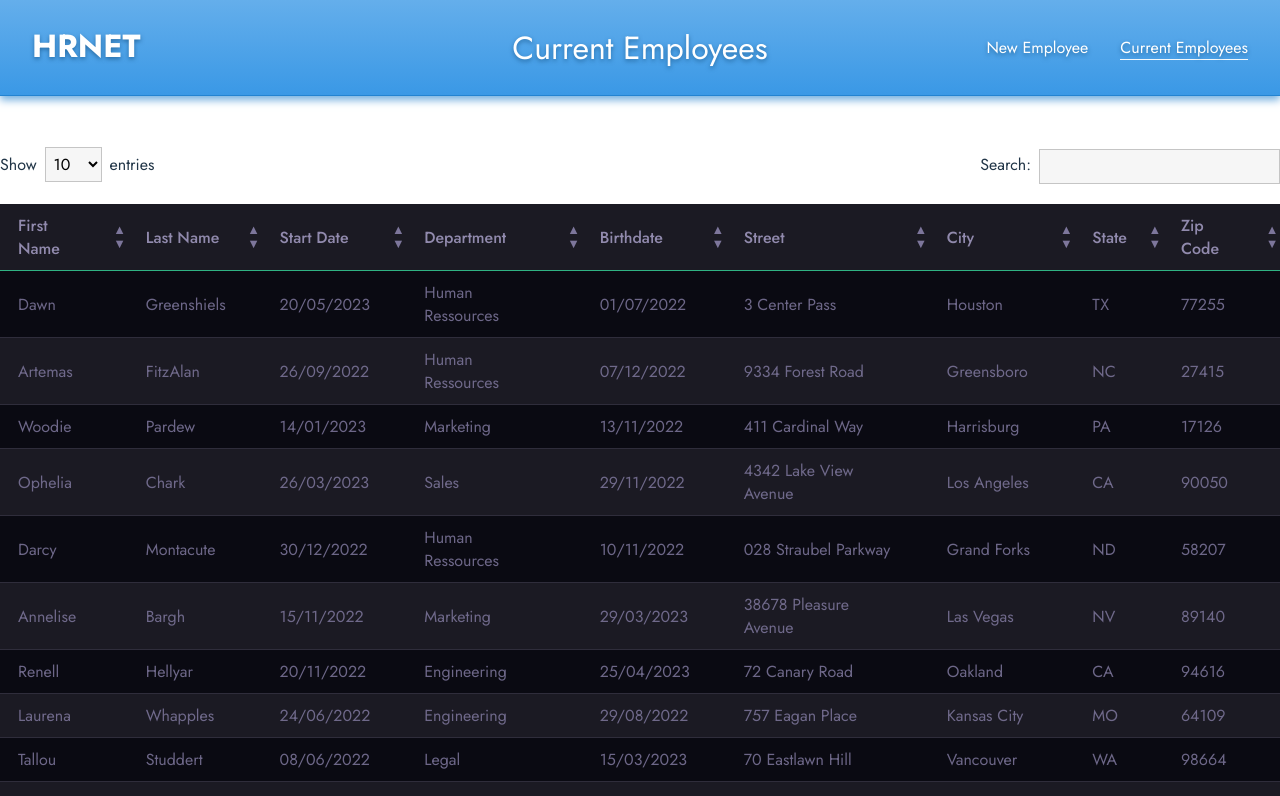
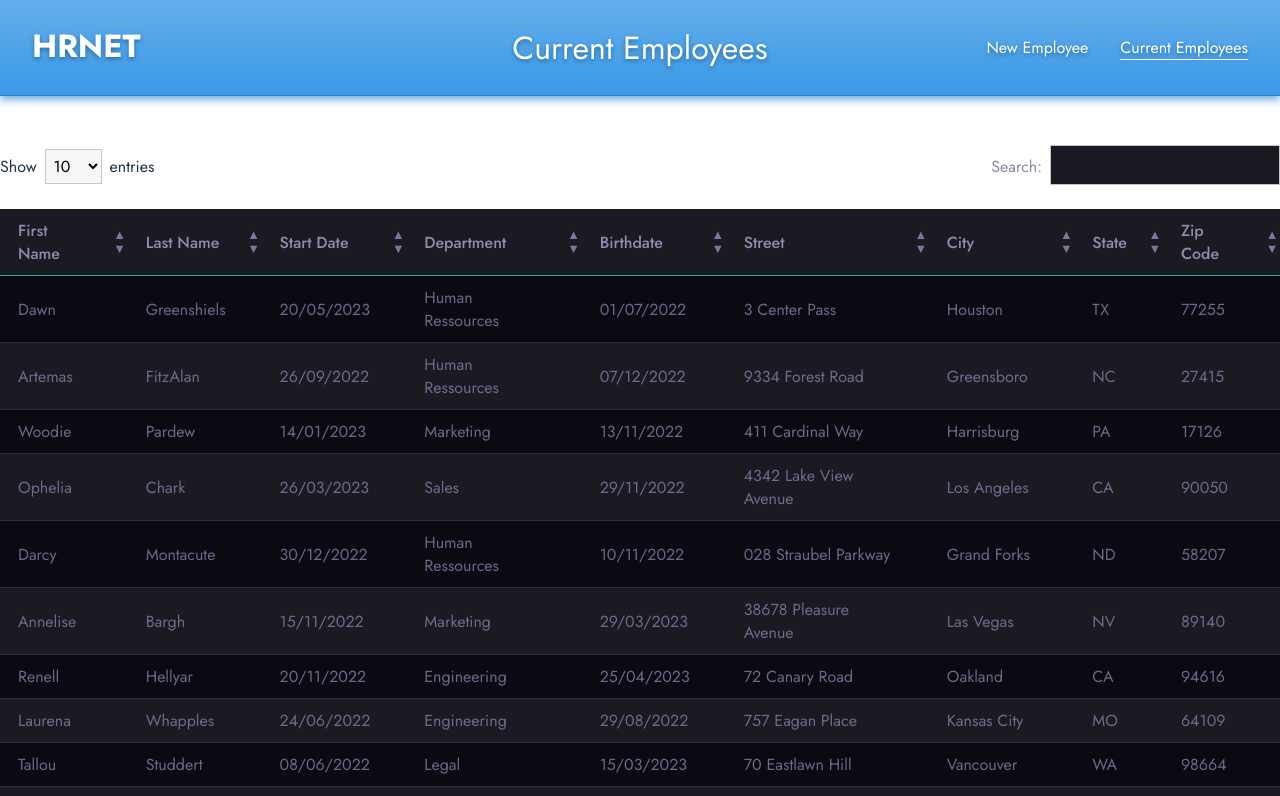
Before and after one commit to ask0ldd/Schoolwork-P14-StateAdded, a React (Vite) app: page /Schoolwork-P14-StateAdded/employee-list in a window 1280 px wide. Shown: the top 796 px of the page. Built offline with nearby package versions, Linux system fonts and the light colour scheme.

Commit message:
preset searchbar inserted

```diff
--- a/src/components/DatasTable/SearchModule.tsx
+++ b/src/components/DatasTable/SearchModule.tsx
@@ -10,13 +10,19 @@ import { useContext } from "react"
  */
 function SearchModule() {
 
-    const { dispatch } = useContext(DatasTableContext)
+    const { dispatch, preset } = useContext(DatasTableContext)
     if(!dispatch) return(<></>)
+
+    const inputStyle = {
+        color : preset?.searchBar.inputTextColor,
+        background : preset?.searchBar.inputBackgroundColor,
+        border : "1px solid " + preset?.searchBar.inputBorderColor,
+    }
 
     return (
         <div id="searchContainer">
-        <label htmlFor='search'>Search:</label>
-        <input contentEditable id='search' type="text" onInput={
+        <label style={{color : preset?.searchBar.labelTextColor}} htmlFor='search'>Search:</label>
+        <input style={inputStyle} contentEditable id='search' type="text" onInput={
             (e)=> dispatch({type : "search", payload : e.currentTarget.value })
         }/>
         </div>
--- a/src/components/DatasTable/presets/basePreset.ts
+++ b/src/components/DatasTable/presets/basePreset.ts
@@ -36,8 +36,9 @@ export const basePreset : IPreset = {
         borderColor: "#fff",
     },
     searchBar: {
+        labelTextColor: "#454545",
         backgroundColor: "#f6f6f6",
-        textColor: "#454545",
+        inputTextColor: "#454545",
         inputBorderColor: "#c5c5c5",
         focusInputBorderColor: "#0078d7"
     }
--- a/src/components/DatasTable/presets/darkPreset.ts
+++ b/src/components/DatasTable/presets/darkPreset.ts
@@ -37,8 +37,9 @@ export const darkPreset : IPreset = {
         borderColor: "#fff",
     },
     searchBar: {
-        backgroundColor: "rgb(27, 26, 35)",
-        textColor: "rgba(125, 118, 155, 0.867)",
+        labelTextColor: "rgba(125, 118, 155, 0.867)",
+        inputBackgroundColor: "rgb(27, 26, 35)",
+        inputTextColor: "rgb(145, 138, 173)",
         inputBorderColor: "rgb(47, 45, 59);",
         focusInputBorderColor: "#30B383"
     }
--- a/src/components/DatasTable/style/SearchModule.css
+++ b/src/components/DatasTable/style/SearchModule.css
@@ -13,3 +13,9 @@
 #searchContainer input:focus {
   outline: 1px solid #0078d7;
 }
+
+#searchContainer input {
+  font-family: "Jost", sans-serif;
+  font-size: 1rem;
+  transform: translateY(-4px);
+}
```
Also changed, not shown: src/components/DatasTable/interfaces/IPreset.ts (+5 -4 lines).
